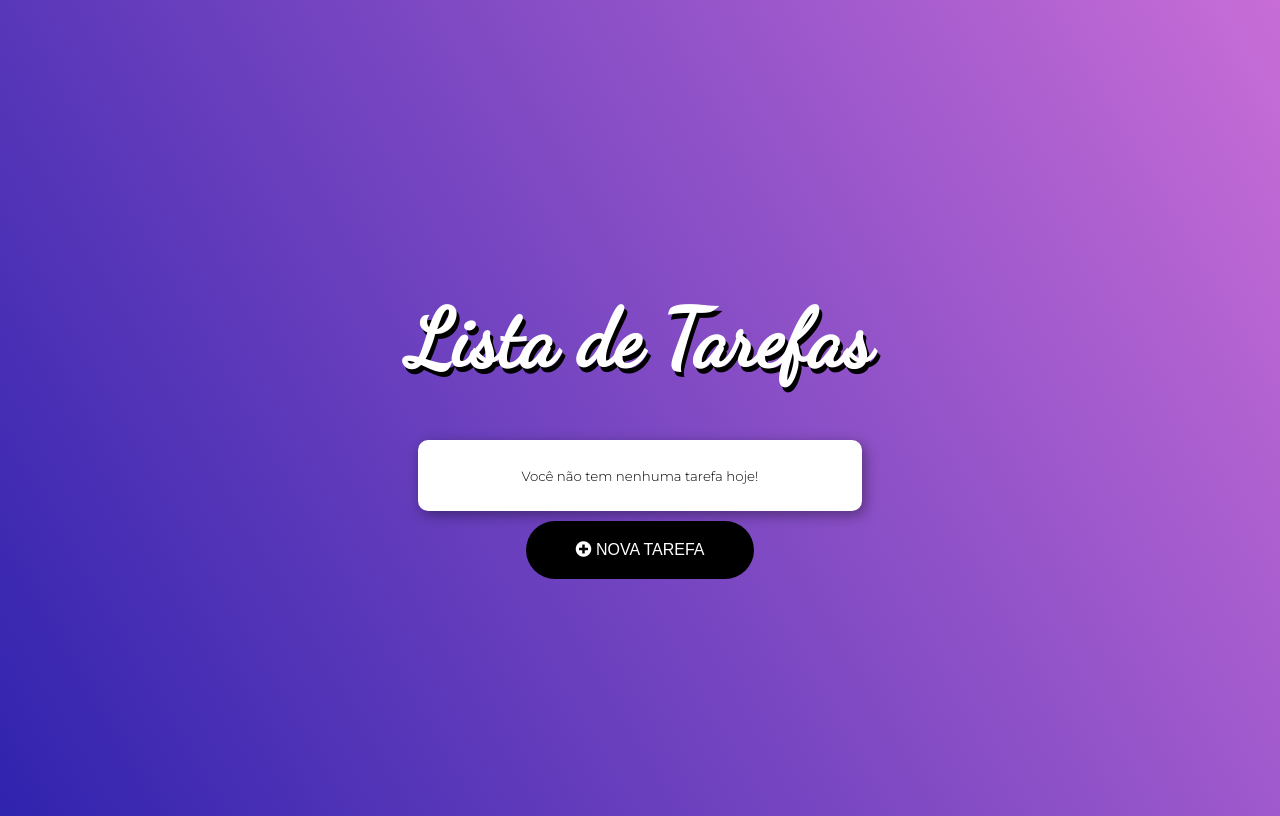
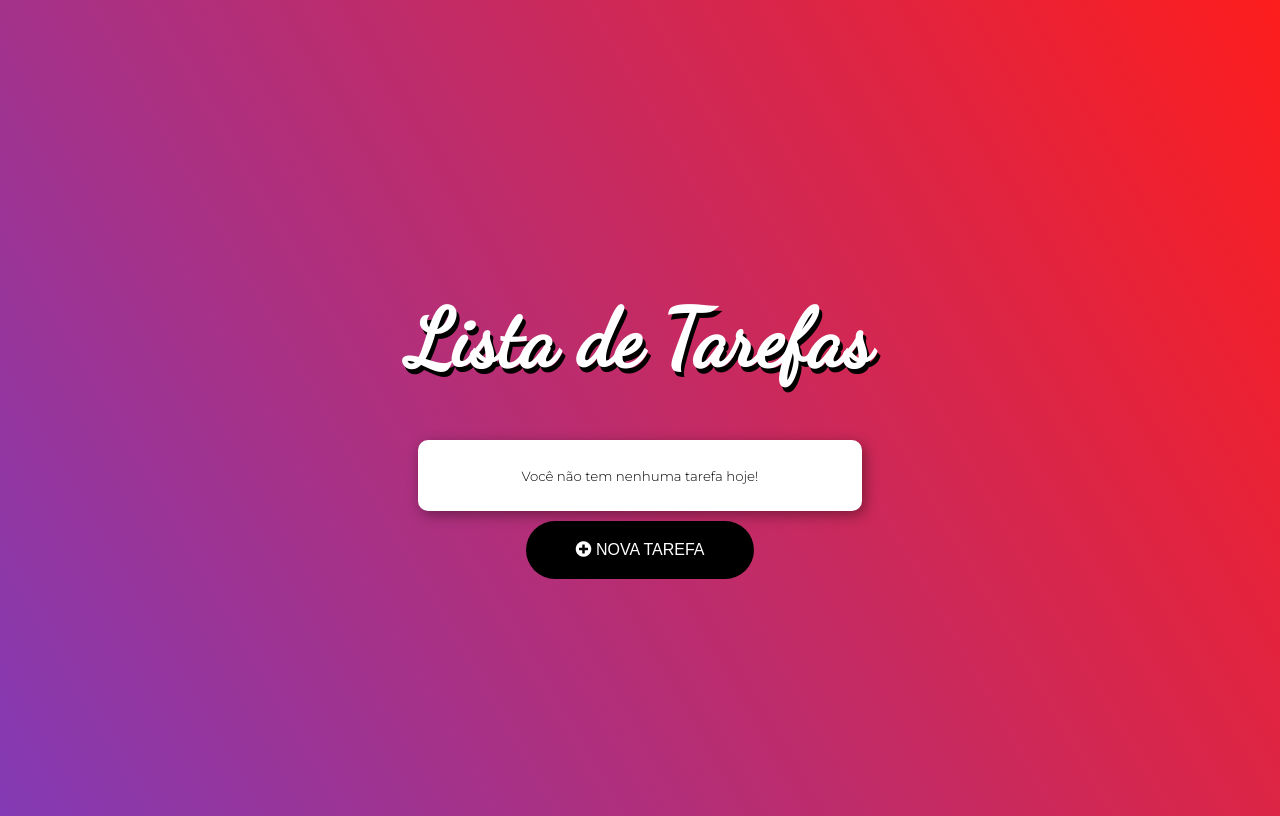
Before and after one commit to antoniogomes94/todo, an Angular app: page / in a window 1280 px wide. Built offline with nearby package versions, Linux system fonts and the light colour scheme.

Commit message:
Ajustes backgroud da tela

```diff
--- a/src/styles.css
+++ b/src/styles.css
@@ -8,10 +8,10 @@ body {
     font-weight: 300;
     text-align: center;
     background: #3023ae;
-    background: -moz-linear-gradient(60deg, #3023ae 0%, #c86dd7 100%);
-    background: -webkit-linear-gradient(60deg, #3023ae 0%, #c86dd7 100%);
-    background: linear-gradient(60deg, #3023ae 0%, #c86dd7 100%);
-    filter: progid:DXImageTransform.Microsoft.gradient(startColorstr='#3023ae', endColorstr='#c86dd7', GradientType=1);
+    background: -moz-linear-gradient(60deg, #833ab4 0%, #fd1d1d 100%);
+    background: -webkit-linear-gradient(60deg, #833ab4 0%, #fd1d1d 100%);
+    background: linear-gradient(60deg, #833ab4 0%, #fd1d1d 100%);
+    filter: progid:DXImageTransform.Microsoft.gradient(startColorstr='#833ab4', endColorstr='#fd1d1d', GradientType=1);
   }
 
   button {
```
